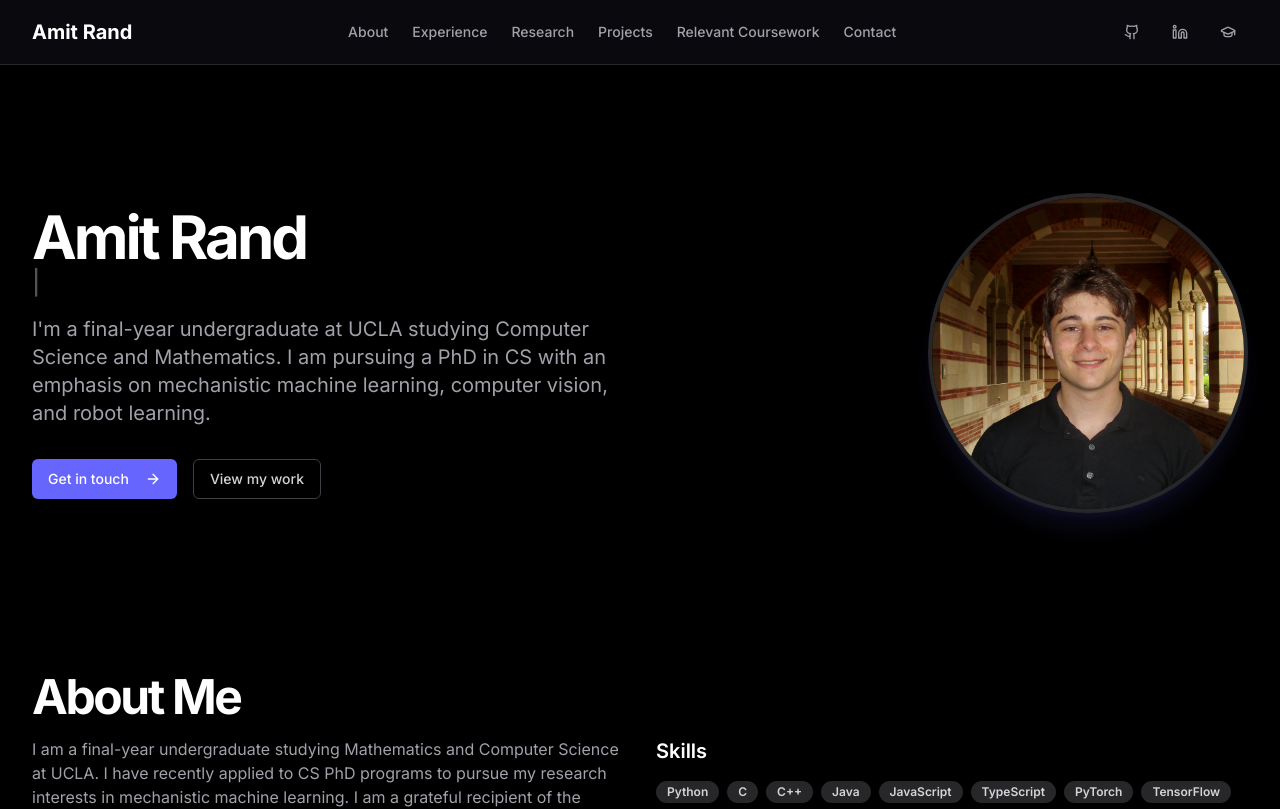
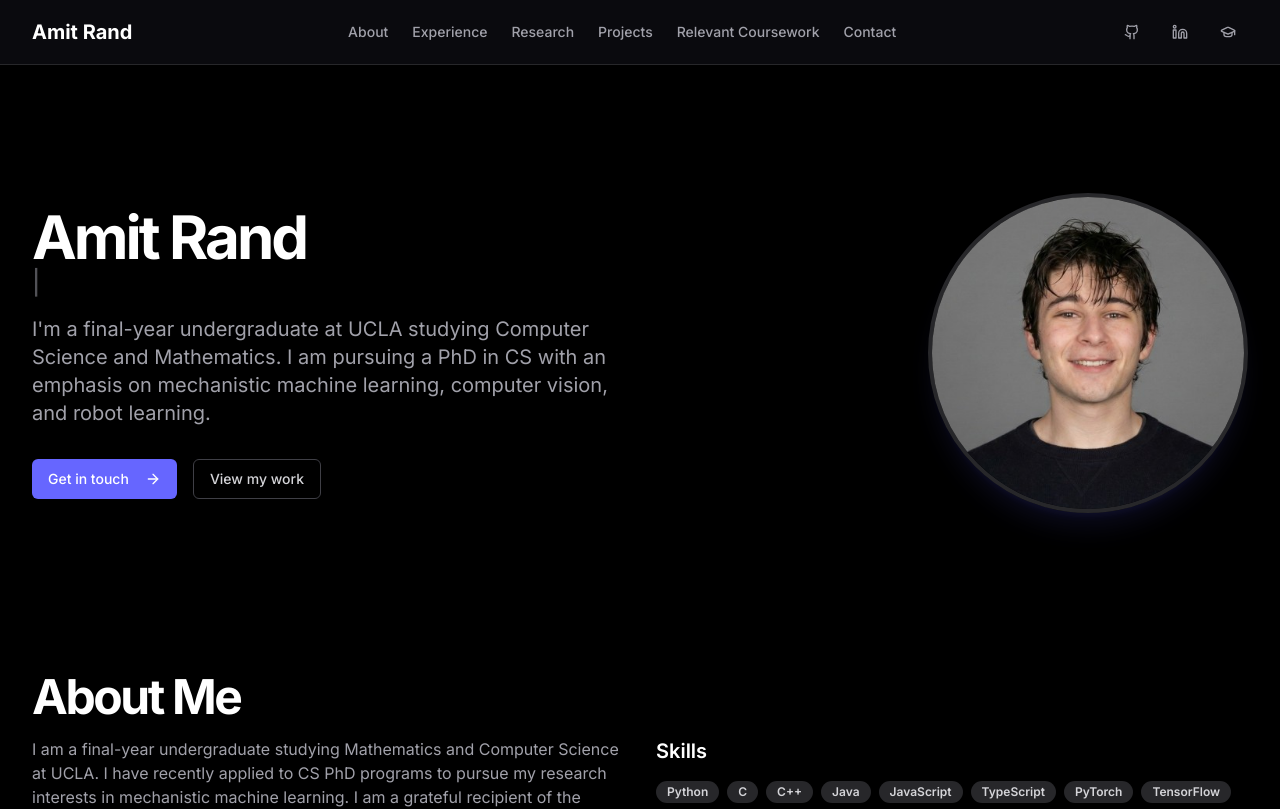
Before and after one commit to randamit123/amitsite, a Next.js app: page / in a window 1280 px wide. Shown: the top 809 px of the page. Built offline with nearby package versions, Linux system fonts and the light colour scheme.

Commit message:
pfp changes

```diff
--- a/app/page.tsx
+++ b/app/page.tsx
@@ -84,7 +84,7 @@ export default function Home() {
             <div className="flex justify-center lg:justify-end">
               <div className="relative h-80 w-80 overflow-hidden rounded-full border-4 border-zinc-800 shadow-xl shadow-primary/10">
                 <Image
-                  src="/images/amitcurr.png"
+                  src="/images/amit.jpg"
                   alt="Amit Rand"
                   fill
                   className="object-cover transition-transform hover:scale-105 duration-500"
```
Also changed, not shown: public/images/amit.jpg (added).
